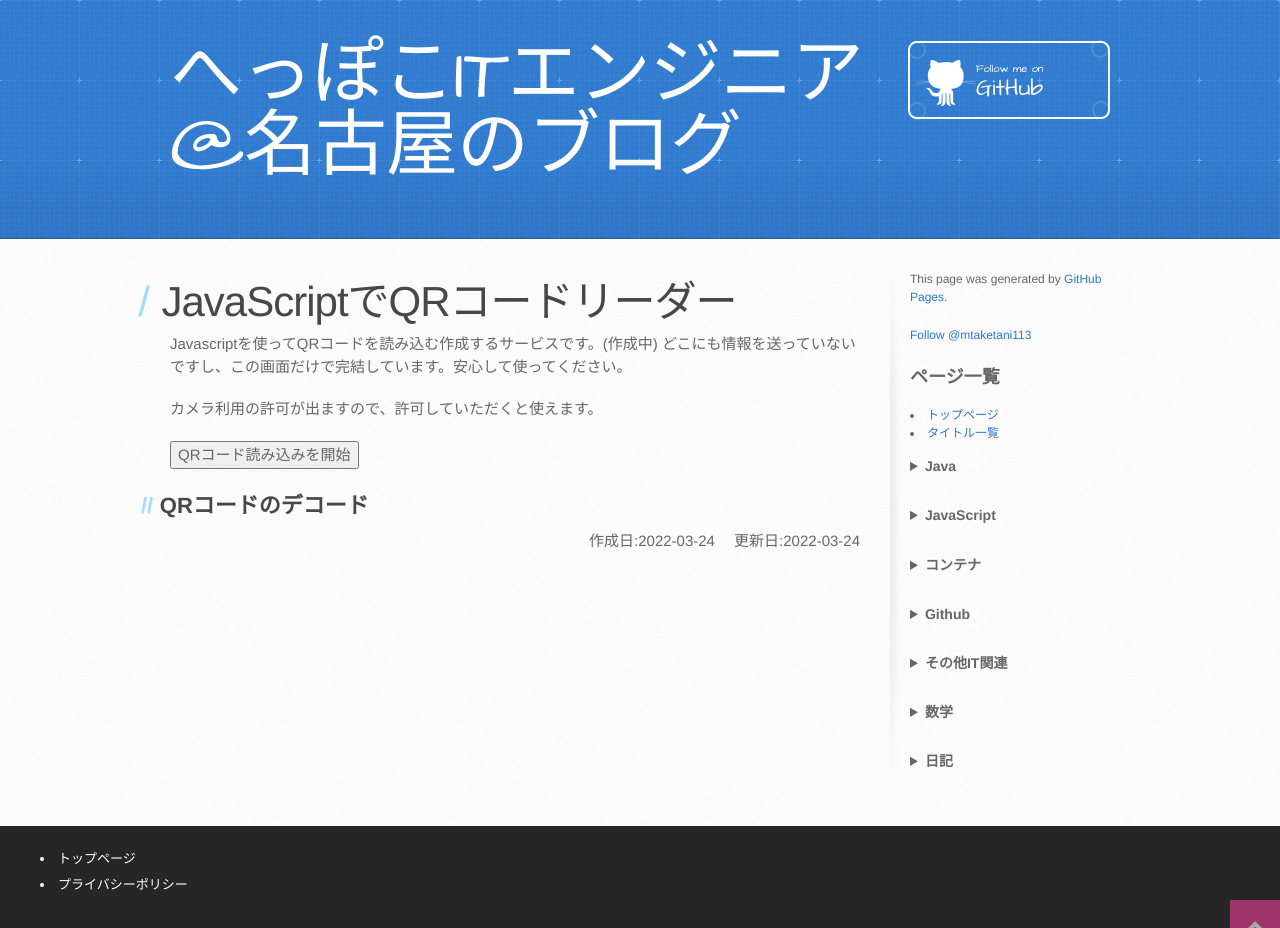
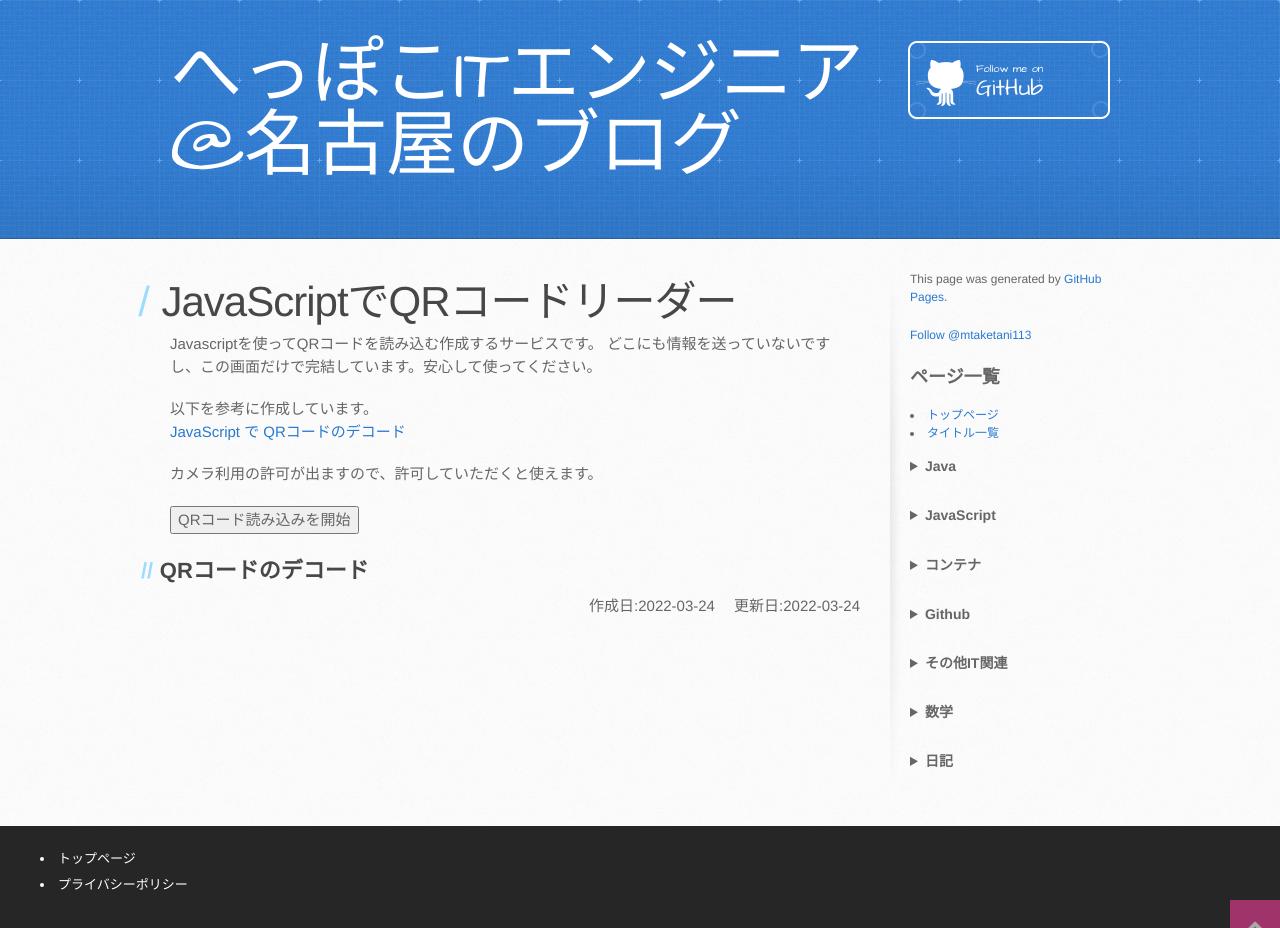
Before and after one commit to mtaketani113/mtaketani113.github.io, a Jekyll site: the page built from it/javascript/javascriptQRCodeReader.md, in a window 1280 px wide. Built offline with Jekyll 4.4.1, drawn with Linux system fonts in a browser that asks for light colours; nearby versions of some CDN libraries; comment, search, counter and statistics services are not loaded; the repository's description, which GitHub fills in, is left out.

Commit message:
参考としたサイトを追記

```diff
--- a/it/javascript/javascriptQRCodeReader.md
+++ b/it/javascript/javascriptQRCodeReader.md
@@ -77,8 +77,11 @@ last_modifeid_at: 2022-03-24
 
 </script>
 
-Javascriptを使ってQRコードを読み込む作成するサービスです。(作成中)
+Javascriptを使ってQRコードを読み込む作成するサービスです。
 どこにも情報を送っていないですし、この画面だけで完結しています。安心して使ってください。
+
+以下を参考に作成しています。
+[JavaScript で QRコードのデコード](https://qiita.com/youtoy/items/d94a5bf835d3f4007c81)
 
 カメラ利用の許可が出ますので、許可していただくと使えます。
 
```
